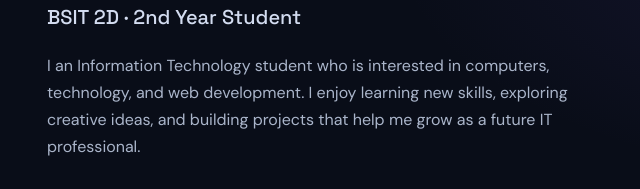
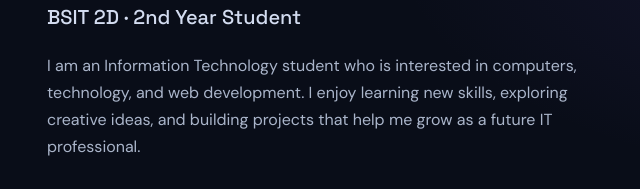
Before and after one commit to patriciovincen-hub/patricio-project-1, a plain HTML site: page index.html in a window 1280 px wide. Shown: the part 389-578 px from the top of the page, 81-721 px from the left. Drawn offline with Linux system fonts and the light colour scheme.

Commit message:
update index

```diff
--- a/index.html
+++ b/index.html
@@ -26,7 +26,7 @@
         <p class="eyebrow">HELLO, WELCOME TO MY PORTFOLIO</p>
         <h1>I'm <span>Vincent Patricio</span></h1>
         <h2>BSIT 2D · 2nd Year Student</h2>
-        <p class="intro">I  an Information Technology student who is interested in computers, technology, and web development. I enjoy learning new skills, exploring creative ideas, and building projects that help me grow as a future IT professional.</p>
+        <p class="intro">I am an Information Technology student who is interested in computers, technology, and web development. I enjoy learning new skills, exploring creative ideas, and building projects that help me grow as a future IT professional.</p>
         <div class="hero-actions">
           <a class="btn primary" href="#projects">View My Work</a>
           <a class="btn secondary" href="#contact">Contact Me</a>
```
